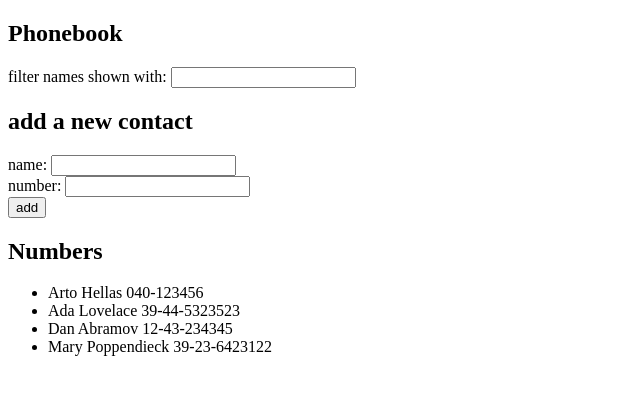
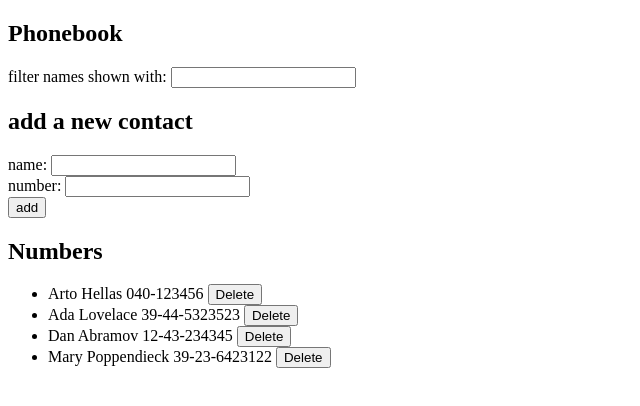
Before and after one commit to santerilukka/fullstack, a React (Vite) app in the folder osa2/puhelinluettelo/: page / in a window 1280 px wide. Shown: the top 406 px of the page, without its empty margins (0-640 px from the left). Built offline with nearby package versions, Linux system fonts and the light colour scheme; data requests are answered from the project's data file.

Commit message:
2.14 puhelinluettelo step9

```diff
--- a/osa2/puhelinluettelo/src/App.jsx
+++ b/osa2/puhelinluettelo/src/App.jsx
@@ -25,14 +25,18 @@ const PersonForm = ({ addPerson, newName, newNumber, handlePersonChange, handleN
     </form>
   )
 }
-const Persons = ({ persons, filter }) => {
+const Persons = ({ persons, filter, handleDelete }) => {
   const filteredPersons = persons.filter(person =>
     person.name.toLowerCase().includes(filter.toLowerCase()))
 
     return (
     <ul>
       {filteredPersons.map(person =>
-        (<li key={person.name}>{person.name} {person.number}</li>)
+        (<li key={person.name}>
+          {person.name + ' '}
+          {person.number + ' '}
+          <button onClick={() => handleDelete(person.id)}>Delete</button>
+          </li>)
       )}
     </ul>
   )
@@ -75,6 +79,18 @@ const App = () => {
     }
   }
 
+  const handleDelete = (id) => {
+    const personToDelete = persons.find(person => person.id === id)
+    const confirmDelete = window.confirm(`Delete ${personToDelete.name}?`)
+    if (confirmDelete) {
+      personService
+        .remove(id)
+        .then(() => {
+          setPersons(persons.filter(person => person.id !== id))
+        })
+    }
+  }
+
   const handlePersonChange = (event) => {
     setNewName(event.target.value)
   }
@@ -86,7 +102,6 @@ const App = () => {
   const handleFilterChange = (event) => {
     setFilter(event.target.value)
   }
-
   return (
     <div>
       <h2>Phonebook</h2>
@@ -104,7 +119,11 @@ const App = () => {
 
       <h2>Numbers</h2>
 
-        <Persons persons={persons} filter={filter}/>
+        <Persons
+          persons={persons}
+          filter={filter}
+          handleDelete={handleDelete}
+        />
     </div>
   )
 
--- a/osa2/puhelinluettelo/src/services/persons.js
+++ b/osa2/puhelinluettelo/src/services/persons.js
@@ -4,11 +4,16 @@ const baseUrl = 'http://localhost:3001/persons'
 const getAll = () => {
     const request = axios.get(baseUrl)
     return request.then(response => response.data)
-  }
+}
 
-  const create = newObject => {
+const create = newObject => {
     const request = axios.post(baseUrl, newObject)
     return request.then(response => response.data)
-  }
+}
 
-  export default { getAll, create }
+const remove = id => {
+    const request = axios.delete(`${baseUrl}/${id}`)
+    return request.then(response => response.data)
+}
+
+  export default { getAll, create, remove }
```
